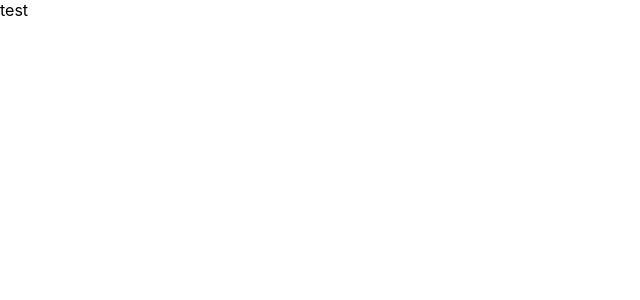
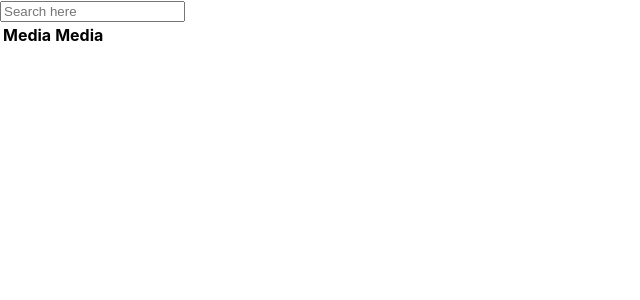
Before and after one commit to mpicazocp/BoxOffice, a React (Create React App) app in the folder react-frontend/: page / in a window 1280 px wide. Shown: the top 300 px of the page, without its empty margins (0-640 px from the left). Built offline with nearby package versions, Linux system fonts and the light colour scheme.

Commit message:
made it neat

```diff
--- a/react-frontend/src/App.js
+++ b/react-frontend/src/App.jsx
@@ -1,7 +1,11 @@
+import React from 'react';
+import HomePage from "./HomePage";
+
+
 function App() {
   return (
     <div className="App">
-      <div>test</div>
+      <HomePage/>
     </div>
   );
 }
--- /dev/null
+++ b/react-frontend/src/HomePage.jsx
@@ -0,0 +1,15 @@
+import React from 'react';
+import SearchBar from './SearchBar';
+
+
+function HomePage() {
+
+
+    return (
+        <div className="HomePage">
+           <SearchBar/>
+
+        </div>
+    );
+}
+export default HomePage;
--- /dev/null
+++ b/react-frontend/src/SearchBar.jsx
@@ -0,0 +1,45 @@
+import React, {useState} from 'react'
+
+function SearchBar(){
+
+    // const searchBar = () => {};
+    const [searchInput, setSearchInput] = useState("");
+
+    const MediaList = []; // do we want this as movie list and show list? or all one
+
+
+    const handleChange = (e) => {
+        e.preventDefault();
+        setSearchInput(e.target.value);
+    };
+
+    if (searchInput.length > 0) {
+        MediaList.filter((media) => media.name.match(searchInput));
+    }
+
+    return(
+    <div>
+        <input
+        type="search"
+        placeholder="Search here"
+        onChange={handleChange}
+        value={searchInput} />
+
+        <table>
+            <tr>
+                <th>Media</th>
+                <th>Media</th>
+            </tr>
+            {MediaList.map((media) =>
+                <div>
+                    <tr>
+                    <td>{media.name}</td>
+                    <td>{media.genre}</td>
+                    </tr>
+                </div>
+                )}
+        </table>
+    </div>
+    )};
+
+    export default SearchBar;
```
Also changed, not shown: react-frontend/src/HomePage.css (added).
